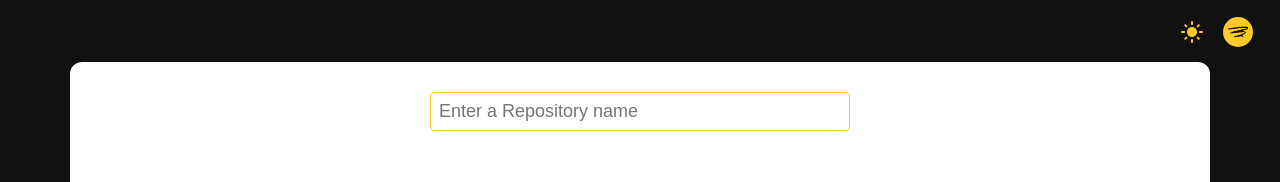
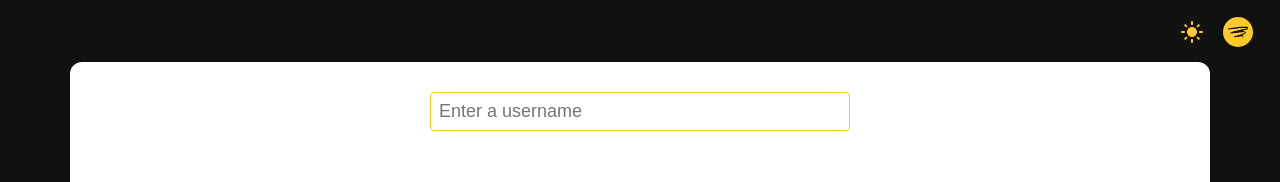
Before and after one commit to Niloofar-kiani/portfolio, a React app: page /repositories in a window 1280 px wide. Shown: the top 182 px of the page. Built offline with nearby package versions, Linux system fonts and the light colour scheme.

Commit message:
week3 : updated

```diff
--- a/src/pages/Repositories.js
+++ b/src/pages/Repositories.js
@@ -42,7 +42,7 @@ const Repositories = () => {
             value={user}
             onChange={(e) => setUser(e.target.value)}
             onKeyDown={handleSearch}
-            placeholder="Enter a Repository name"
+            placeholder="Enter a username"
             type="text"
             style={{marginBottom: "30px"}}
           />
```
